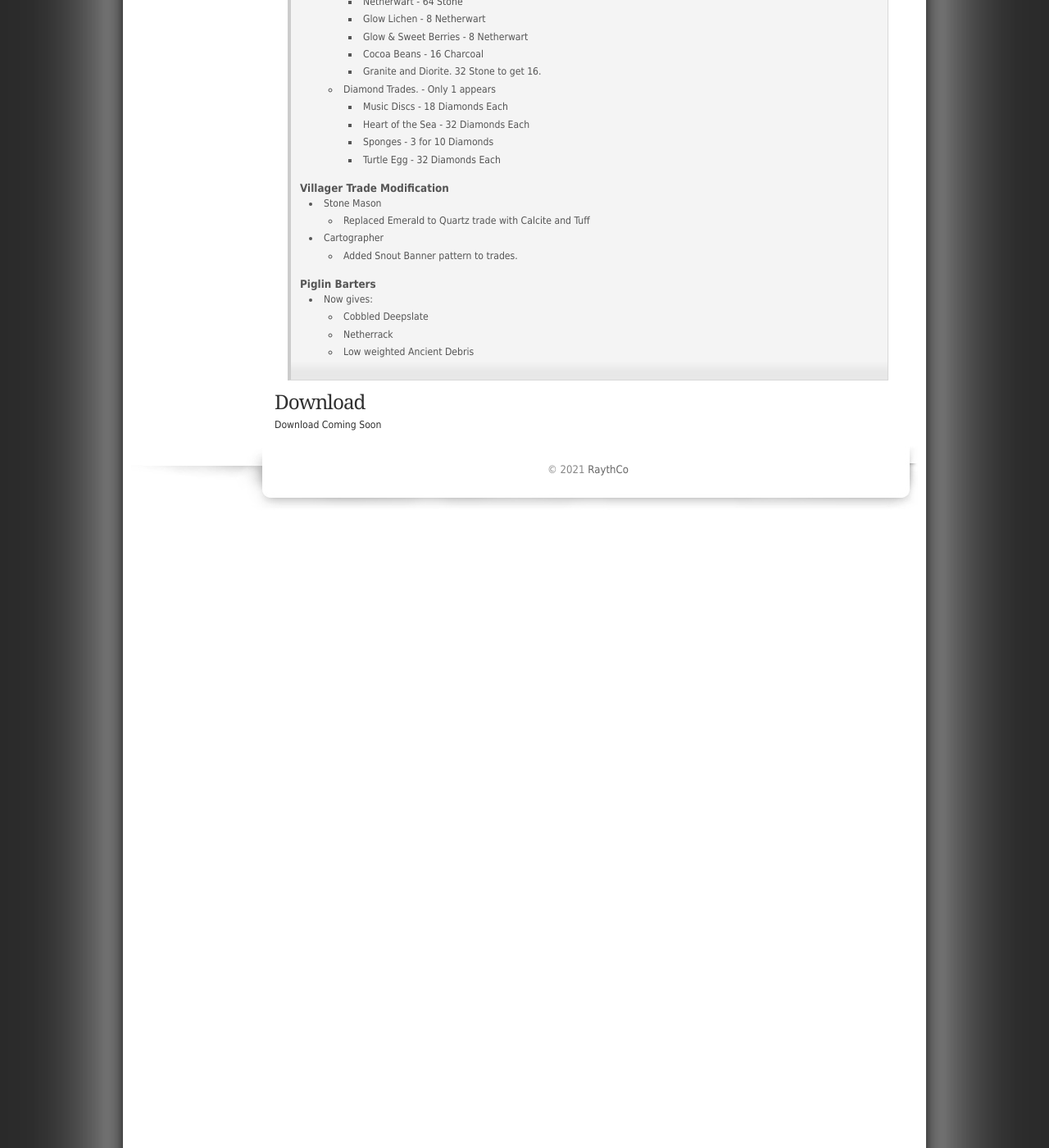
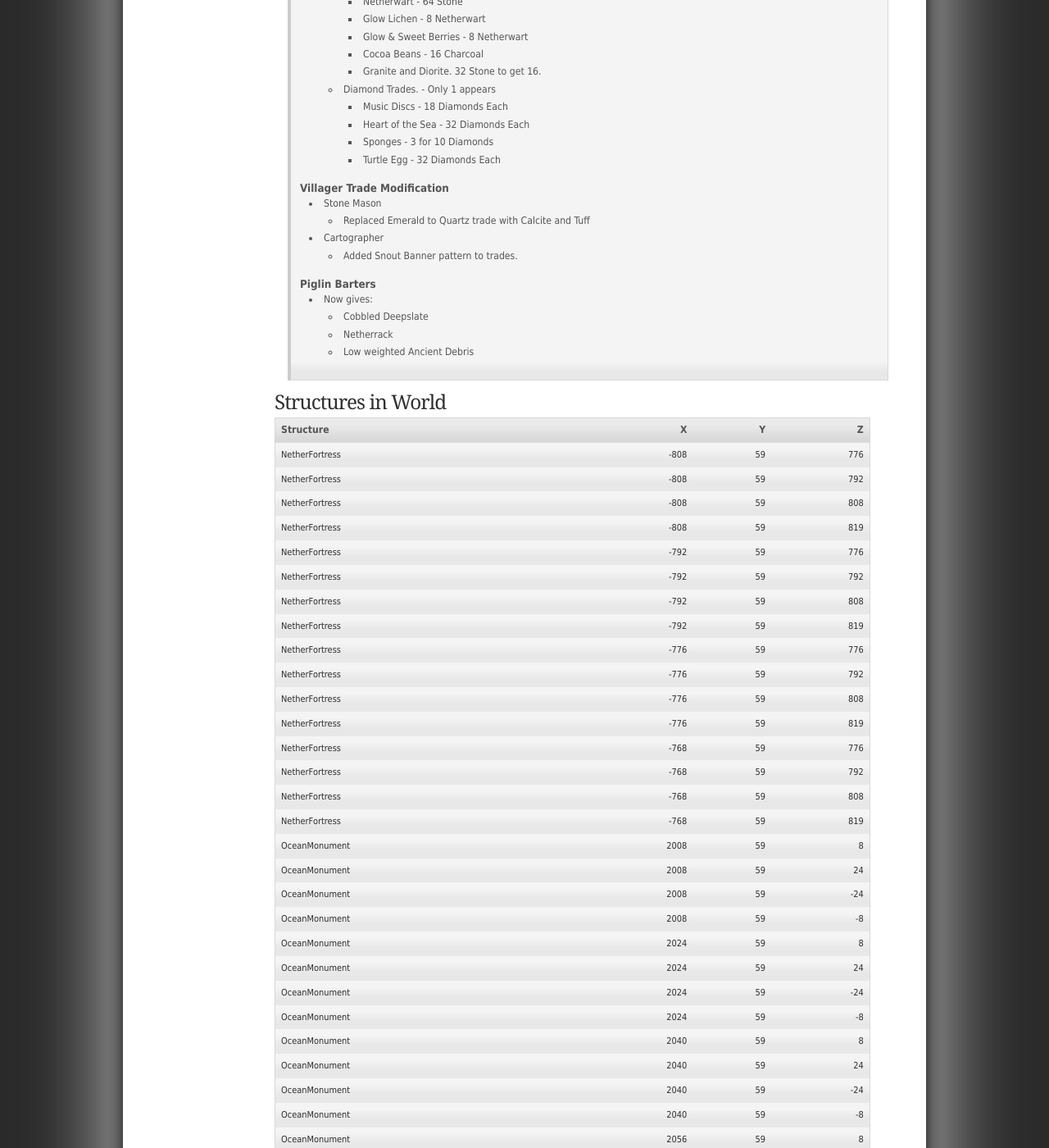
Before and after one commit to RaythCo-Creations/raythco-creations.github.io, a Jekyll site: the page built from download-pages/mcworlds/skyblockbe.md, in a window 1280 px wide and 1400 px high, scrolled down 1212 px. Shown: the whole window at 82% size. Built offline with Jekyll 4.4.1, drawn with Linux system fonts in a browser that asks for light colours; some of the changed text lies outside the part shown.

Commit message:
Added structure list to skyblock page

```diff
--- a/download-pages/mcworlds/skyblockbe.md
+++ b/download-pages/mcworlds/skyblockbe.md
@@ -77,6 +77,51 @@ If there are any issues, or you suspect a block is missing, join the discord and
 >   * Netherrack
 >   * Low weighted Ancient Debris
 
+## Structures in World
+
+| Structure       |     X |   Y |   Z |
+|:----------------|------:|----:|----:|
+| NetherFortress  |  -808 |  59 | 776 |
+| NetherFortress  |  -808 |  59 | 792 |
+| NetherFortress  |  -808 |  59 | 808 |
+| NetherFortress  |  -808 |  59 | 819 |
+| NetherFortress  |  -792 |  59 | 776 |
+| NetherFortress  |  -792 |  59 | 792 |
+| NetherFortress  |  -792 |  59 | 808 |
+| NetherFortress  |  -792 |  59 | 819 |
+| NetherFortress  |  -776 |  59 | 776 |
+| NetherFortress  |  -776 |  59 | 792 |
+| NetherFortress  |  -776 |  59 | 808 |
+| NetherFortress  |  -776 |  59 | 819 |
+| NetherFortress  |  -768 |  59 | 776 |
+| NetherFortress  |  -768 |  59 | 792 |
+| NetherFortress  |  -768 |  59 | 808 |
+| NetherFortress  |  -768 |  59 | 819 |
+| OceanMonument   |  2008 |  59 |   8 |
+| OceanMonument   |  2008 |  59 |  24 |
+| OceanMonument   |  2008 |  59 | -24 |
+| OceanMonument   |  2008 |  59 |  -8 |
+| OceanMonument   |  2024 |  59 |   8 |
+| OceanMonument   |  2024 |  59 |  24 |
+| OceanMonument   |  2024 |  59 | -24 |
+| OceanMonument   |  2024 |  59 |  -8 |
+| OceanMonument   |  2040 |  59 |   8 |
+| OceanMonument   |  2040 |  59 |  24 |
+| OceanMonument   |  2040 |  59 | -24 |
+| OceanMonument   |  2040 |  59 |  -8 |
+| OceanMonument   |  2056 |  59 |   8 |
+| OceanMonument   |  2056 |  59 |  24 |
+| OceanMonument   |  2056 |  59 | -24 |
+| OceanMonument   |  2056 |  59 |  -8 |
+| PillagerOutpost | -2056 |  56 |   8 |
+| PillagerOutpost | -2056 |  56 |  16 |
+| PillagerOutpost | -2048 |  56 |   8 |
+| PillagerOutpost | -2048 |  56 |  16 |
+| SwampHut        |   808 |  56 | 808 |
+| SwampHut        |   808 |  56 | 816 |
+| SwampHut        |   816 |  56 | 808 |
+| SwampHut        |   816 |  56 | 816 |
+
 ## Download
 
 Download Coming Soon
```
